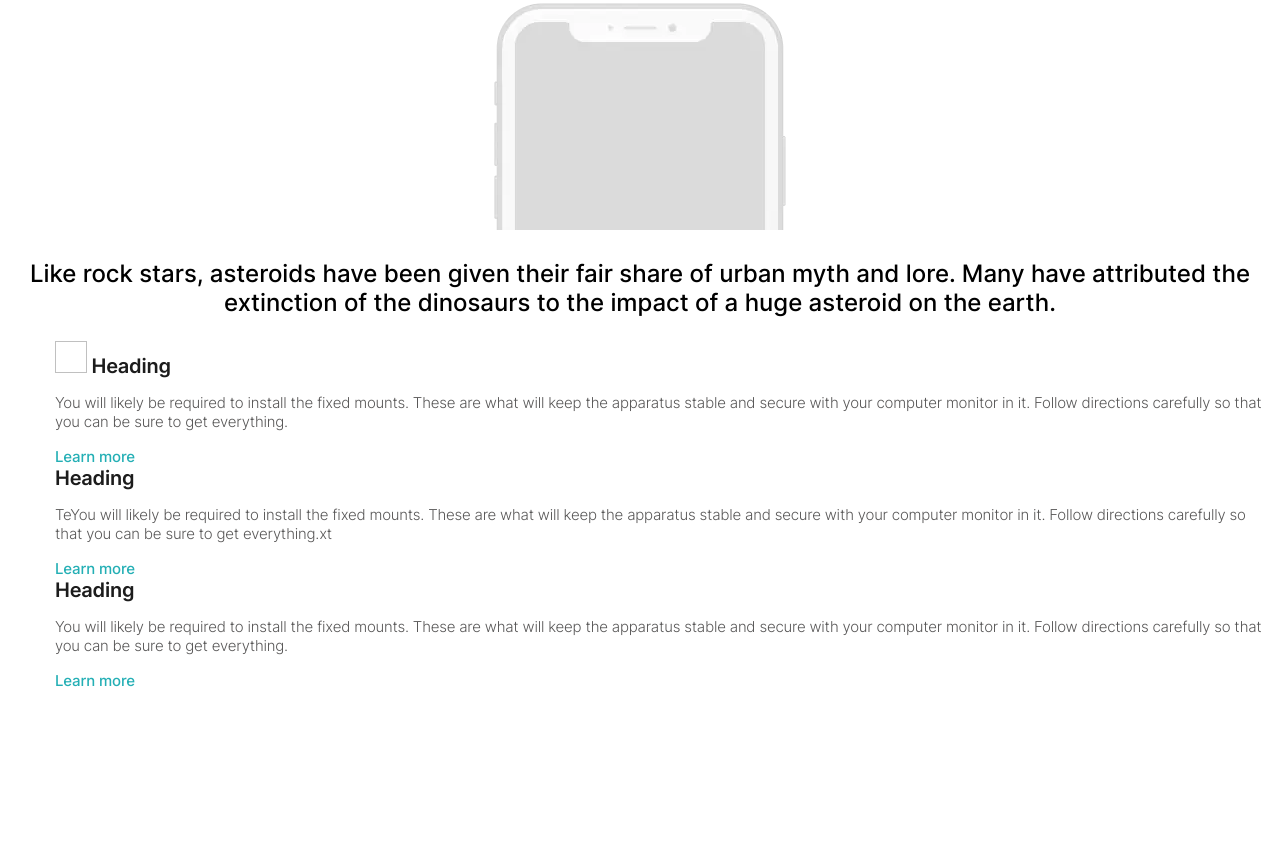
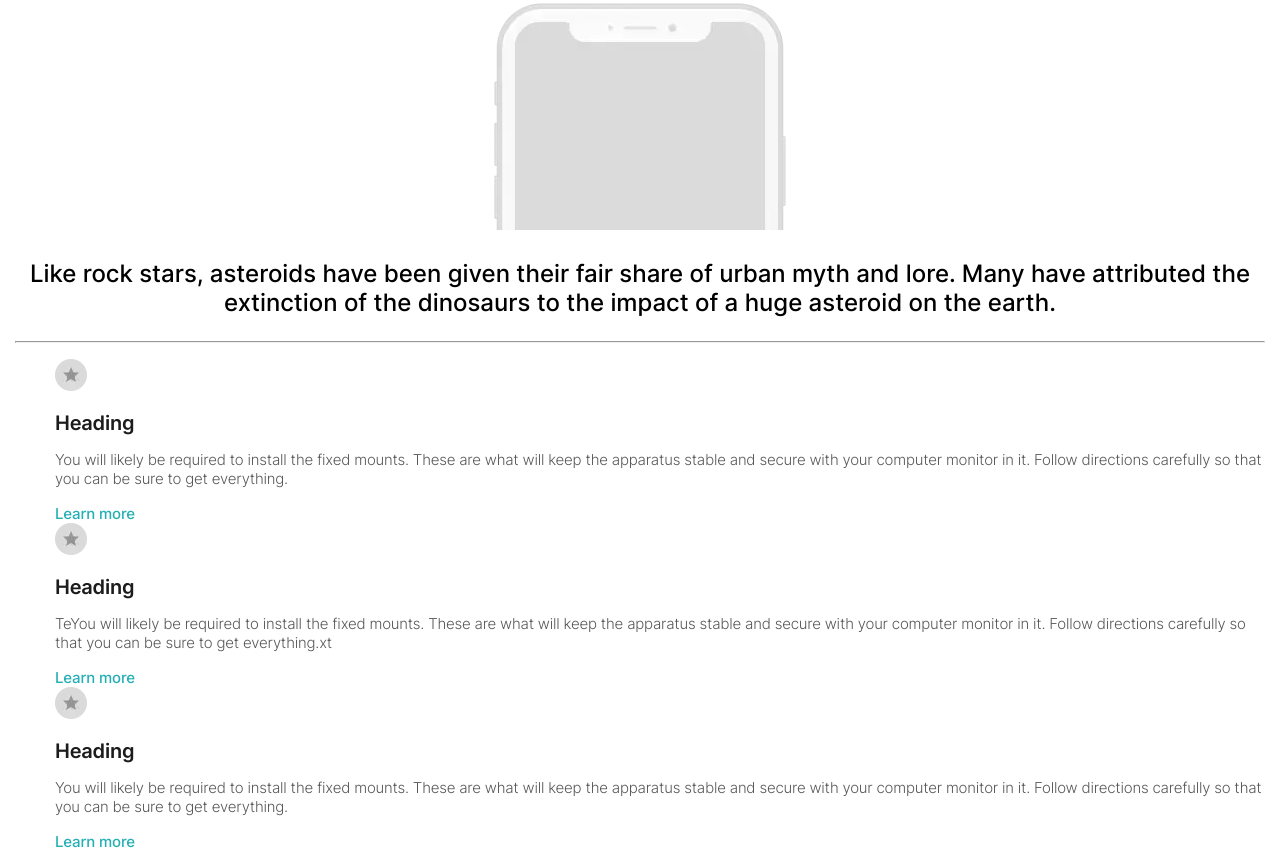
Before and after one commit to milenask4001/Responsive_website, a website: page index.html in a window 1280 px wide. Shown: the part 324-1191 px from the top of the page. Before the commit the page ends 1030 px from the top, so only its background shows below. Drawn offline with Linux system fonts and the light colour scheme.

Commit message:
new paragraph

```diff
--- a/index.html
+++ b/index.html
@@ -40,26 +40,31 @@
       <img class="phone" src="/icon/iPhone X.webp" />
     </main>
     <main class="paragraph">
-      <p>
+      <p class="paragraph-text">
         Like rock stars, asteroids have been given their fair share of urban
         myth and lore. Many have attributed the extinction of the dinosaurs to
         the impact of a huge asteroid on the earth.
       </p>
+
     </main>
+     <hr>
     <main class="heading-list">
       <ul class="heading-element">
         <li>
-          <img class="star-icon" href="/icon/Graphics (Logo, Icons & Illustrations).webp" ></img>
+          <img class="star-icon" src="/icon/star.webp"></img>
           <span class="heading-title">Heading</span>
           <p class="heading-paragraph">You will likely be required to install the fixed mounts. These are what will keep the apparatus stable and secure with your computer monitor in it. Follow directions carefully so that
             you can be sure to get everything.</p>
             <span class="learn-more">Learn more</span>
         </li>
-        <li><span class="heading-title">Heading</span>
+        <li>
+          <img class="star-icon" src="/icon/star.webp"></img><span class="heading-title">Heading</span>
         <p class="heading-paragraph">TeYou will likely be required to install the fixed mounts. These are what will keep the apparatus stable and secure with your computer monitor in it. Follow directions carefully so that
           you can be sure to get everything.xt</p>
           <span class="learn-more">Learn more</span></li>
-        <li><span class="heading-title">Heading</span>
+        <li>
+          <img class="star-icon" src="/icon/star.webp"></img>
+          <span class="heading-title">Heading</span>
         <p class="heading-paragraph">
           You will likely be required to install the fixed mounts. These are what will keep the apparatus stable and secure with your computer monitor in it. Follow directions carefully so that
 you can be sure to get everything.
--- a/style.css
+++ b/style.css
@@ -77,15 +77,26 @@
     font-size: 24px;
     font-weight: 500;
     text-align: center;
+
+    /* border-bottom: 1px #969696 solid; */
+
   }
+
 
   .star-icon {
     width: 32px;
     height: 32px;
+    display: flex;
+    margin-bottom: 20px;
   }
 
 .heading-element{
   list-style: none;
+
+
+
+
+}
 
 .heading-title {
   font-size: 20px;
```
Also changed, not shown: dist/index.html, dist/star.3456198f.webp (renamed from icon/Graphics (Logo, Icons & Illustrations).webp), icon/star.webp (added), 2 other files.
